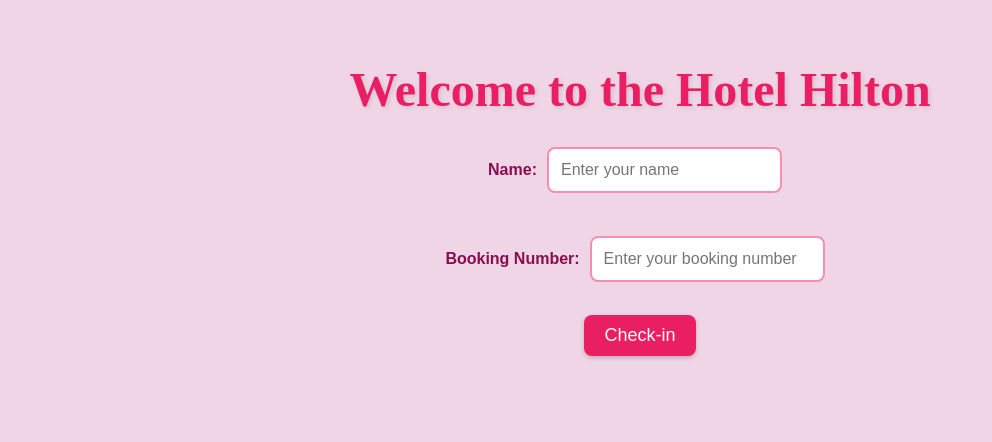
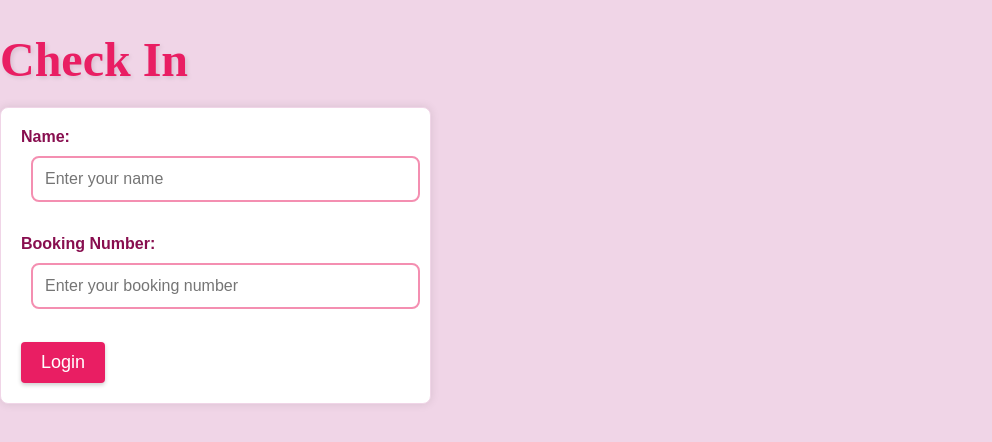
Before and after one commit to m1lkyte4/welcome-pod, a React (Create React App) app in the folder welcome-pod/: page /login in a window 1280 px wide. Shown: the top 442 px of the page, without its empty margins (0-992 px from the left). Built offline with nearby package versions, Linux system fonts and the light colour scheme.

Commit message:
Updated login page, added homepage & customer details page

```diff
--- a/welcome-pod/package.json
+++ b/welcome-pod/package.json
@@ -9,6 +9,7 @@
     "@testing-library/user-event": "^13.5.0",
     "react": "^19.0.0",
     "react-dom": "^19.0.0",
+    "react-router-dom": "^7.2.0",
     "react-scripts": "5.0.1",
     "web-vitals": "^2.1.4"
   },
--- a/welcome-pod/src/App.js
+++ b/welcome-pod/src/App.js
@@ -1,45 +1,18 @@
-import React, { useState } from 'react';
-import './App.css';
+import React from 'react';
+import { BrowserRouter, Routes, Route } from 'react-router-dom';
+import HomePage from './homepage';
+import LoginPage from './loginPage';
+import CustomerDetailsPage from './CustomerDetailsPage';
 
 function App() {
-  // State for customer input
-  const [name, setName] = useState('');
-  const [bookingNumber, setBookingNumber] = useState('');
-
-  // Handle form submission
-  const handleSubmit = (event) => {
-    event.preventDefault();
-    // You can handle the check-in logic here
-    alert(`Checking in ${name} with booking number ${bookingNumber}`);
-  };
-
   return (
-    <div className="App">
-      <h1>Welcome to the Hotel Hilton</h1>
-      <form onSubmit={handleSubmit}>
-        <label>
-          Name:
-          <input
-            type="text"
-            value={name}
-            onChange={(e) => setName(e.target.value)}
-            placeholder="Enter your name"
-          />
-        </label>
-        <br />
-        <label>
-          Booking Number:
-          <input
-            type="text"
-            value={bookingNumber}
-            onChange={(e) => setBookingNumber(e.target.value)}
-            placeholder="Enter your booking number"
-          />
-        </label>
-        <br />
-        <button type="submit">Check-in</button>
-      </form>
-    </div>
+    <BrowserRouter>
+      <Routes>
+        <Route path="/" element={<HomePage />} />
+        <Route path="/login" element={<LoginPage />} />
+        <Route path="/customer-details" element={<CustomerDetailsPage />} />
+      </Routes>
+    </BrowserRouter>
   );
 }
 
--- /dev/null
+++ b/welcome-pod/src/CustomerDetailsPage.css
@@ -0,0 +1,21 @@
+.customer-details-container {
+    text-align: center;
+    margin-top: 20px;
+  }
+
+  .details-section {
+    margin: 20px auto;
+    padding: 20px;
+    background-color: #f0f0f0;
+    border: 1px solid #ddd;
+    border-radius: 10px;
+    width: 50%;
+  }
+
+  .details-section p {
+    margin-bottom: 10px;
+  }
+
+  .details-section strong {
+    font-weight: bold;
+  }
--- /dev/null
+++ b/welcome-pod/src/CustomerDetailsPage.js
@@ -0,0 +1,28 @@
+import React from 'react';
+import { useLocation } from 'react-router-dom';
+import './CustomerDetailsPage.css';
+
+const CustomerDetailsPage = () => {
+  const location = useLocation();
+  const customerDetails = location.state || {};
+
+  return (
+    <div className="customer-details-container">
+      <h1>Customer Details</h1>
+      {customerDetails.name ? (
+        <div className="details-section">
+          <p><strong>Name:</strong> {customerDetails.name}</p>
+          <p><strong>Booking ID:</strong> {customerDetails.bookingNumber}</p>
+          <p><strong>Check-in Date:</strong> {customerDetails.checkInDate}</p>
+          <p><strong>Check-out Date:</strong> {customerDetails.checkOutDate}</p>
+          <p><strong>Number of Guests:</strong> {customerDetails.numberOfGuests}</p>
+          <p><strong>Room Number:</strong> {customerDetails.roomNumber}</p>
+        </div>
+      ) : (
+        <p>No customer details available.</p>
+      )}
+    </div>
+  );
+};
+
+export default CustomerDetailsPage;
--- /dev/null
+++ b/welcome-pod/src/homepage.css
@@ -0,0 +1,18 @@
+.home-page-container {
+    text-align: center;
+    margin-top: 20vh;
+  }
+
+  .check-in-button {
+    background-color: #007bff;
+    color: white;
+    padding: 10px 20px;
+    border: none;
+    border-radius: 5px;
+    cursor: pointer;
+    text-decoration: none;
+  }
+
+  .check-in-button:hover {
+    background-color: #0056b3;
+  }
--- /dev/null
+++ b/welcome-pod/src/homepage.js
@@ -0,0 +1,14 @@
+import React from 'react';
+import { Link } from 'react-router-dom';
+import './homepage.css';
+
+const HomePage = () => {
+  return (
+    <div className="home-page-container">
+      <h1>Welcome to Hilton Hotel</h1>
+      <Link to="/login" className="check-in-button">Check-in here</Link>
+    </div>
+  );
+};
+
+export default HomePage;
--- a/welcome-pod/src/App.css
+++ b/welcome-pod/src/loginPage.css
@@ -1,6 +1,26 @@
-.App {
+body {
+  background-color: #f0d5e7;  /*the bg is pink*/
+  font-family: Arial, sans-serif;
+}
+
+.login-page-container {
   text-align: center;
-  padding: 30px;
+  padding: 50px;
+  align-items: center;
+  justify-content: center;
+  min-height: 100vh; /* changed height to min-height so content isn't cut off*/
+  display: flex; /* Add this line to enable flexbox */
+  flex-direction: column; /* Stack items vertically */
+}
+
+form {
+  display: inline-block;
+  text-align: left;
+  padding: 20px;
+  border: 1px solid #f0d5e7;
+  border-radius: 8px;
+  background-color: #fff;
+  box-shadow: 0 0 10px rgba(0, 0, 0, 0.1); /*add subtle shadow*/
 }
 
 .App-logo {
@@ -29,10 +49,6 @@
   color: #61dafb;
 }
 
-body {
-  background-color: #f0d5e7;  /*the bg is pink*/
-  font-family: Arial, sans-serif;
-}
 
 h1 {
   color: #e91e63;
@@ -49,14 +65,16 @@
   color: #880e4f;
 }
 
-input {
+input[type="text"] {
   margin: 10px;
+  width: 100%;
   padding: 12px;
   font-size: 16px;
   border-radius: 8px;
   border: 2px solid #f48fb1;
   outline: none;
   box-shadow: 0 2px 4px rgba (0, 0, 0, 0.1);
+  box-sizing: border-box;
 }
 
 input:focus{
@@ -64,16 +82,21 @@
   box-shadow: 0 4px 8px rgba(0, 0, 0, 0.1);
 }
 
-button {
+button[type="submit"] {
   padding: 10px 20px;
   font-size: 18px;
   background-color: #e91e63;
   color: white;
   border: none;
-  border-radius: 8px;
+  border-radius: 4px;
   cursor: pointer;
   box-shadow: 0 2px 4px rgba(0, 0, 0, 0.2);
   transition: background-color 0.3s ease;
+}
+
+button[type="submit"]:disabled {
+  opacity: 0.5;
+  cursor: not-allowed;
 }
 
 button:hover {
--- /dev/null
+++ b/welcome-pod/src/loginPage.js
@@ -0,0 +1,55 @@
+import React, { useState } from 'react';
+import { useNavigate } from 'react-router-dom';
+import './loginPage.css';
+
+const LoginPage = () => {
+  const [name, setName] = useState('');
+  const [bookingNumber, setBookingNumber] = useState('');
+  const navigate = useNavigate();
+
+  const handleSubmit = (event) => {
+    event.preventDefault();
+    // Simulate fetching customer details
+    const customerDetails = {
+      name,
+      bookingNumber,
+      checkInDate: '2023-02-20',
+      checkOutDate: '2023-02-25',
+      numberOfGuests: 2,
+      roomNumber: '101',
+    };
+
+    navigate('/customer-details', { state: customerDetails });
+  };
+
+  return (
+    <div>
+      <h1>Check In</h1>
+      <form onSubmit={handleSubmit}>
+        <label>
+          Name:
+          <input
+            type="text"
+            value={name}
+            onChange={(e) => setName(e.target.value)}
+            placeholder="Enter your name"
+          />
+        </label>
+        <br />
+        <label>
+          Booking Number:
+          <input
+            type="text"
+            value={bookingNumber}
+            onChange={(e) => setBookingNumber(e.target.value)}
+            placeholder="Enter your booking number"
+          />
+        </label>
+        <br />
+        <button type="submit">Login</button>
+      </form>
+    </div>
+  );
+};
+
+export default LoginPage;
```
Also changed, not shown: 1 other file (tests, documents, lock files or other folders).
